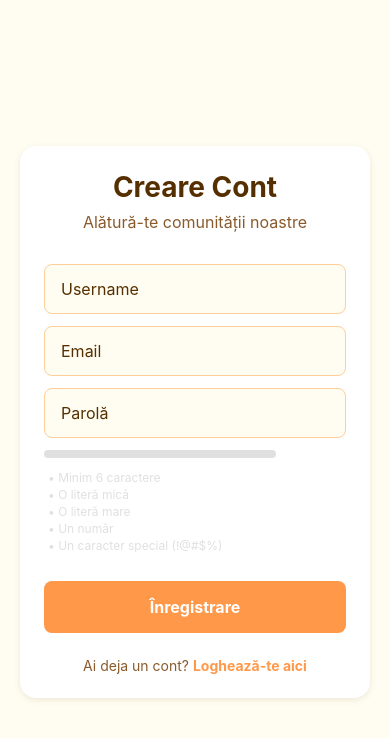
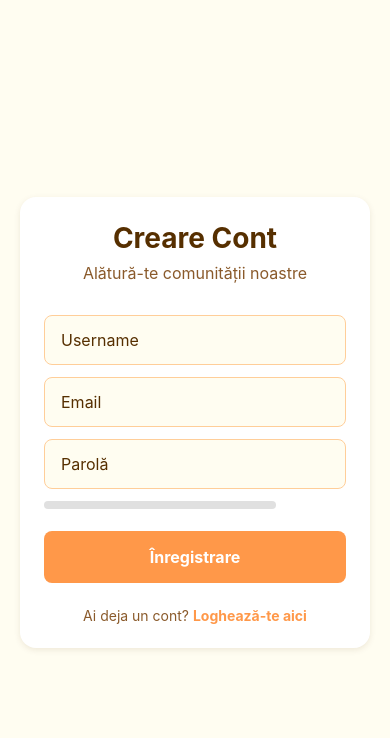
Before and after one commit to costinghiujan/daily-quotes, a React Native app in the folder frontend/: screen /Register in a window 390 px wide. Shown: the top 738 px of the page. Built offline with nearby package versions, Linux system fonts and the light colour scheme.

Commit message:
feat(frontend): simplify register UI and adjust password validation rules

```diff
--- a/frontend/src/api/client.ts
+++ b/frontend/src/api/client.ts
@@ -1,6 +1,6 @@
 import axios from 'axios';
 
-const LOCAL_IP = '10.217.220.219';
+const LOCAL_IP = '192.168.1.7';
 const BASE_URL = `http://${LOCAL_IP}:3000/api`;
 
 console.log('[Axios] Instanța a fost inițializată cu BASE_URL:', BASE_URL);
--- a/frontend/src/screens/LoginScreen.tsx
+++ b/frontend/src/screens/LoginScreen.tsx
@@ -74,7 +74,7 @@ export default function LoginScreen({ navigation }: any) {
           }}
           autoCapitalize="none"
         />
-        {identifierError && <Text style={styles.errorText}>Acest câmp este obligatoriu.</Text>}
+        {identifierError && <Text style={styles.errorText}>Introduceți un email sau un nume de utilizator.</Text>}
 
         <TextInput
           style={[styles.input, passwordError && styles.inputError]}
@@ -86,7 +86,7 @@ export default function LoginScreen({ navigation }: any) {
           }}
           secureTextEntry
         />
-        {passwordError && <Text style={styles.errorText}>Parola este obligatorie.</Text>}
+        {passwordError && <Text style={styles.errorText}>Introduceți parola.</Text>}
 
         <TouchableOpacity
           style={[styles.button, isSubmitting && { backgroundColor: '#80b0b2' }]}
--- a/frontend/src/screens/RegisterScreen.tsx
+++ b/frontend/src/screens/RegisterScreen.tsx
@@ -53,7 +53,7 @@ export default function RegisterScreen({ navigation }: any) {
       isValid = false;
     }
 
-    if (!password.trim() || passwordStrength < 5) {
+    if (!password.trim() || passwordStrength < 3 || password.length < 6) {
       setPasswordError(true);
       isValid = false;
     }
@@ -115,7 +115,7 @@ export default function RegisterScreen({ navigation }: any) {
             onChangeText={(t) => { setUsername(t); if (usernameError) setUsernameError(false); }}
             autoCapitalize="none"
           />
-          {usernameError && <Text style={styles.errorText}>Username-ul este obligatoriu.</Text>}
+          {usernameError && <Text style={styles.errorText}>Introduceți un nume de utilizator.</Text>}
 
           <TextInput
             style={[styles.input, emailError && styles.inputError]}
@@ -135,21 +135,18 @@ export default function RegisterScreen({ navigation }: any) {
             secureTextEntry
           />
 
+          {passwordError && (
+            <Text style={styles.errorText}>
+              Introduceți o parolă ce are minim 6 caractere și o putere cel puțin medie.
+            </Text>
+          )}
+
           <View style={styles.strengthContainer}>
             <View style={styles.strengthBarBackground}>
               <View style={[styles.strengthBarFill, { width: strengthWidth as any, backgroundColor: getStrengthColor() }]} />
             </View>
             <Text style={[styles.strengthLabel, { color: getStrengthColor() }]}>{getStrengthLabel()}</Text>
           </View>
-
-          <View style={styles.rulesContainer}>
-            <Text style={password.length >= 6 ? styles.ruleMet : styles.ruleUnmet}>• Minim 6 caractere</Text>
-            <Text style={/[a-z]/.test(password) ? styles.ruleMet : styles.ruleUnmet}>• O literă mică</Text>
-            <Text style={/[A-Z]/.test(password) ? styles.ruleMet : styles.ruleUnmet}>• O literă mare</Text>
-            <Text style={/[0-9]/.test(password) ? styles.ruleMet : styles.ruleUnmet}>• Un număr</Text>
-            <Text style={/[^A-Za-z0-9]/.test(password) ? styles.ruleMet : styles.ruleUnmet}>• Un caracter special (!@#$%)</Text>
-          </View>
-          {passwordError && <Text style={styles.errorText}>Parola nu respectă toate regulile.</Text>}
 
           <TouchableOpacity
             style={[styles.button, isSubmitting && { backgroundColor: '#80b0b2' }]}
```
